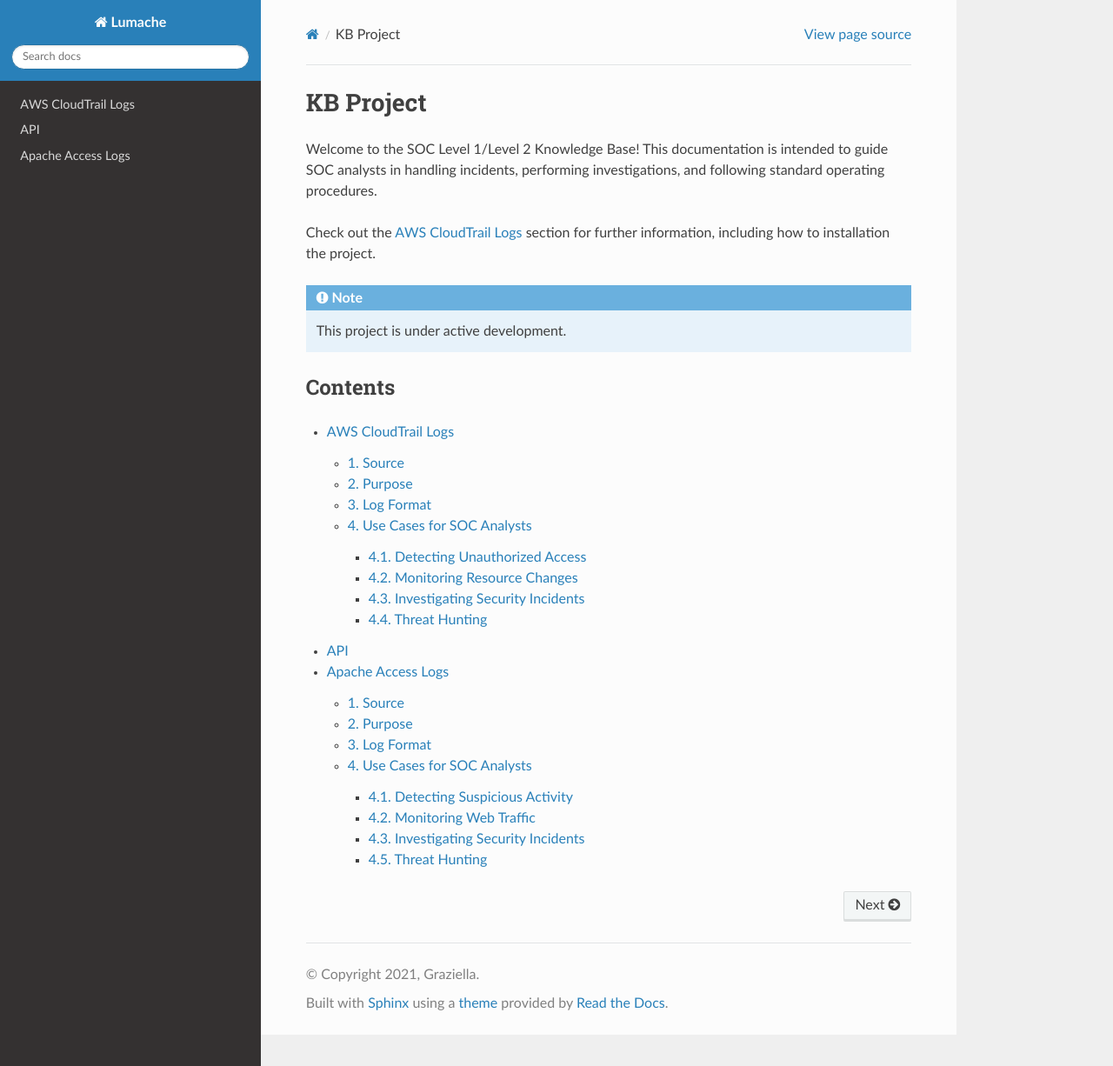
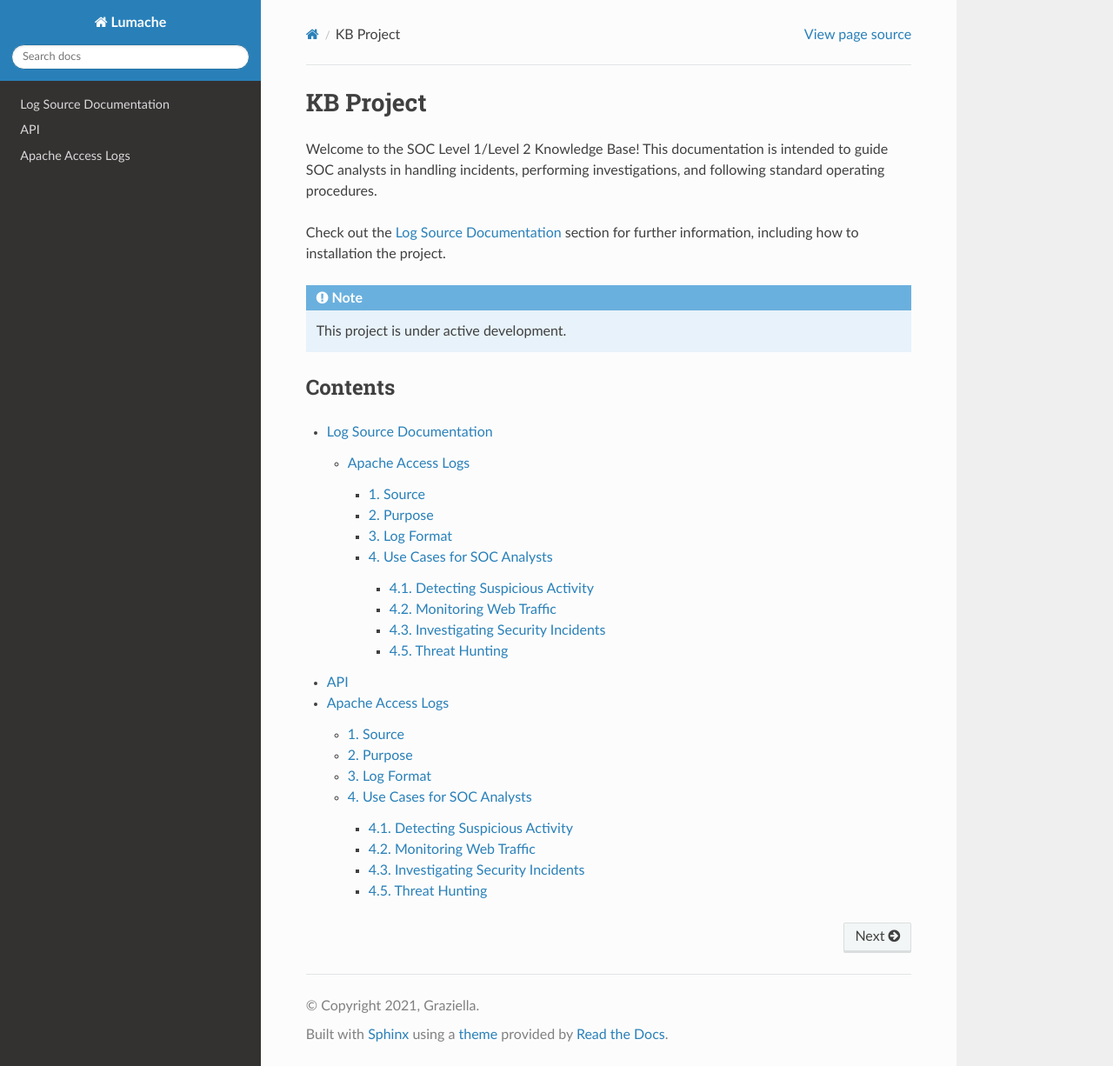
Before and after one commit to zin-htet-aung/proj, a Sphinx documentation site: the page built from docs/source/index.rst, in a window 1280 px wide and 1226 px high. Shown: the whole window at 87% size. Built offline with Sphinx 7.4.7 and the Read the Docs theme 3.1.0, drawn with Linux system fonts in a browser that asks for light colours; pages that are not in the unit, such as notebooks, are missing from menus; some of the changed lines change nothing that is shown.

Commit message:
Update usage.rst

```diff
--- a/docs/source/usage.rst
+++ b/docs/source/usage.rst
@@ -1,136 +1,14 @@
-AWS CloudTrail Logs
-===================
+Log Source Documentation
+========================
 
-For tracking actions taken within your AWS environment.
+This section provides links to various log source documentation.
 
-1. Source
----------
+.. toctree::
+   :maxdepth: 3
+   :caption: Log Sources:
 
-**Name:** AWS CloudTrail
-
-**Description:**
-AWS CloudTrail logs all API calls made within your AWS environment, including those made via the AWS Management Console, AWS SDKs, command-line tools, and other AWS services.
-
-**Log Location:**
-
-* Default location: Logs are stored in an Amazon S3 bucket specified during setup.
-* Custom locations can be configured via CloudTrail settings.
-
-2. Purpose
-----------
-
-**Primary Purpose:**
-CloudTrail logs provide a detailed record of all API activity within your AWS account, helping you monitor resource changes, track user actions, and investigate security incidents.
-
-**Security Relevance:**
-CloudTrail logs are critical for detecting unauthorized access, suspicious API calls, and potential security breaches. They also help in identifying misconfigurations and ensuring compliance with regulatory standards.
-
-3. Log Format
--------------
-
-**Example Log Entry (JSON Format):**
-
-::
-
-   {
-      "eventVersion": "1.05",
-      "userIdentity": {
-         "type": "IAMUser",
-         "principalId": "AIDAEXAMPLEID",
-         "arn": "arn:aws:iam::123456789012:user/ExampleUser",
-         "accountId": "123456789012",
-         "accessKeyId": "ASIAEXAMPLEKEY",
-         "userName": "ExampleUser"
-      },
-      "eventTime": "2023-10-10T13:55:36Z",
-      "eventSource": "ec2.amazonaws.com",
-      "eventName": "RunInstances",
-      "awsRegion": "us-west-2",
-      "sourceIPAddress": "192.168.1.10",
-      "userAgent": "aws-sdk-java/1.11.15 Linux/4.4.0-116-generic",
-      "requestParameters": {
-         "instances": {
-            "instanceType": "t2.micro",
-            "amiId": "ami-12345678"
-         }
-      },
-      "responseElements": {
-         "reservationId": "r-0123456789abcdef0"
-      },
-      "errorCode": null,
-      "errorMessage": null,
-      "readOnly": false,
-      "resources": [
-         {
-            "arn": "arn:aws:ec2:us-west-2:123456789012:instance/i-1234567890abcdef0",
-            "accountId": "123456789012",
-            "type": "AWS::EC2::Instance"
-         }
-      ]
-   }
-
-**Field Breakdown:**
-
-.. list-table::
-   :header-rows: 1
-   :widths: 20 80
-
-   * - Field
-     - Description
-   * - ``eventVersion``
-     - The version of the log event format.
-   * - ``userIdentity``
-     - Information about the user who made the API call (e.g., IAM user, role).
-   * - ``eventTime``
-     - The timestamp when the API call was made.
-   * - ``eventSource``
-     - The AWS service that received the API call (e.g., ec2.amazonaws.com).
-   * - ``eventName``
-     - The name of the API action performed (e.g., RunInstances).
-   * - ``awsRegion``
-     - The AWS region where the API call was made.
-   * - ``sourceIPAddress``
-     - The IP address of the client making the API call.
-   * - ``userAgent``
-     - The user agent string indicating the tool or application used (e.g., AWS CLI, console).
-   * - ``requestParameters``
-     - The parameters provided in the API request (e.g., instance type, bucket name).
-   * - ``responseElements``
-     - The response returned by the API (if any).
-   * - ``errorCode``
-     - The error code if the API call failed (e.g., AccessDenied).
-   * - ``errorMessage``
-     - The error message if the API call failed.
-   * - ``readOnly``
-     - Indicates whether the API call was read-only (true) or modified resources (false).
-   * - ``resources``
-     - Details about the AWS resources affected by the API call (e.g., ARN, resource type).
-
-4. Use Cases for SOC Analysts
------------------------------
-
-CloudTrail logs are invaluable for SOC analysts in various scenarios. Below are some key use cases:
-
-4.1. Detecting Unauthorized Access
-~~~~~~~~~~~~~~~~~~~~~~~~~~~~~~~~~~
-
-* **Unauthorized API Calls:** Identify API calls from unknown users or roles, especially those involving sensitive actions like CreateUser, AttachPolicy, or ModifyInstanceAttribute.
-* **Unusual Login Activity:** Monitor login attempts from unusual IP addresses or geographic locations.
-
-4.2. Monitoring Resource Changes
-~~~~~~~~~~~~~~~~~~~~~~~~~~~~~~~~
-
-* **Resource Creation/Deletion:** Track the creation or deletion of critical resources (e.g., EC2 instances, S3 buckets, IAM roles).
-* **Configuration Changes:** Detect changes to security groups, network ACLs, or IAM policies that could expose sensitive data.
-
-4.3. Investigating Security Incidents
-~~~~~~~~~~~~~~~~~~~~~~~~~~~~~~~~~~~~~
-
-* **Incident Response:** Use CloudTrail logs to trace the source of an incident by correlating timestamps, user identities, and API actions.
-* **Forensic Analysis:** Analyze logs to determine what actions were taken before, during, and after a security breach.
-
-4.4. Threat Hunting
-~~~~~~~~~~~~~~~~~~~
-
-* **Proactive Threat Detection:** Search for indicators of compromise (IOCs) such as unusual API patterns, unexpected resource modifications, or high-frequency API calls.
-* **Correlation with Other Logs:** Combine CloudTrail logs with VPC Flow Logs, GuardDuty findings, or CloudWatch Logs to identify advanced threats.
+  waf
+  apache_access
+  nginx_access
+  aws_cloudtrail
+  proxy
```
